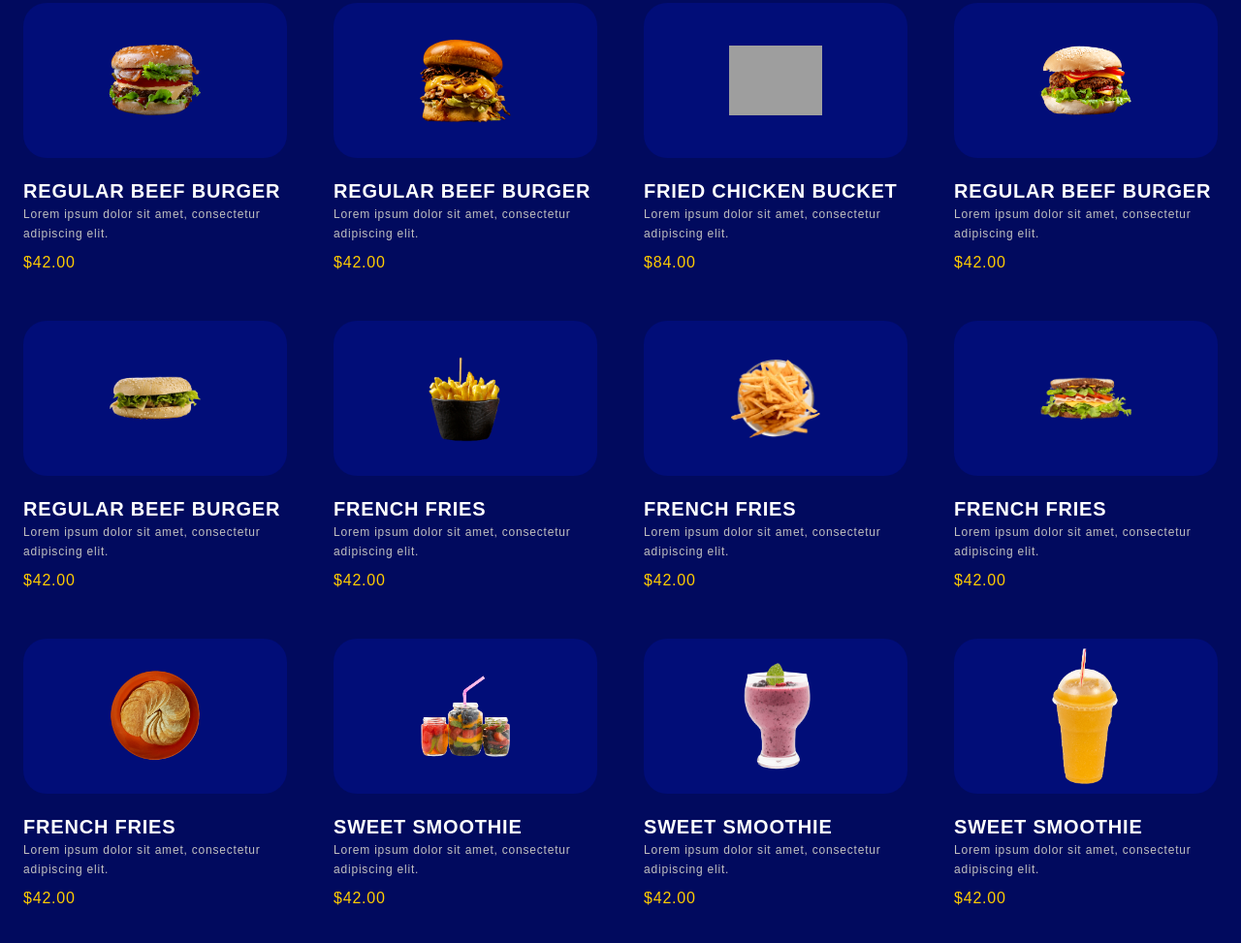
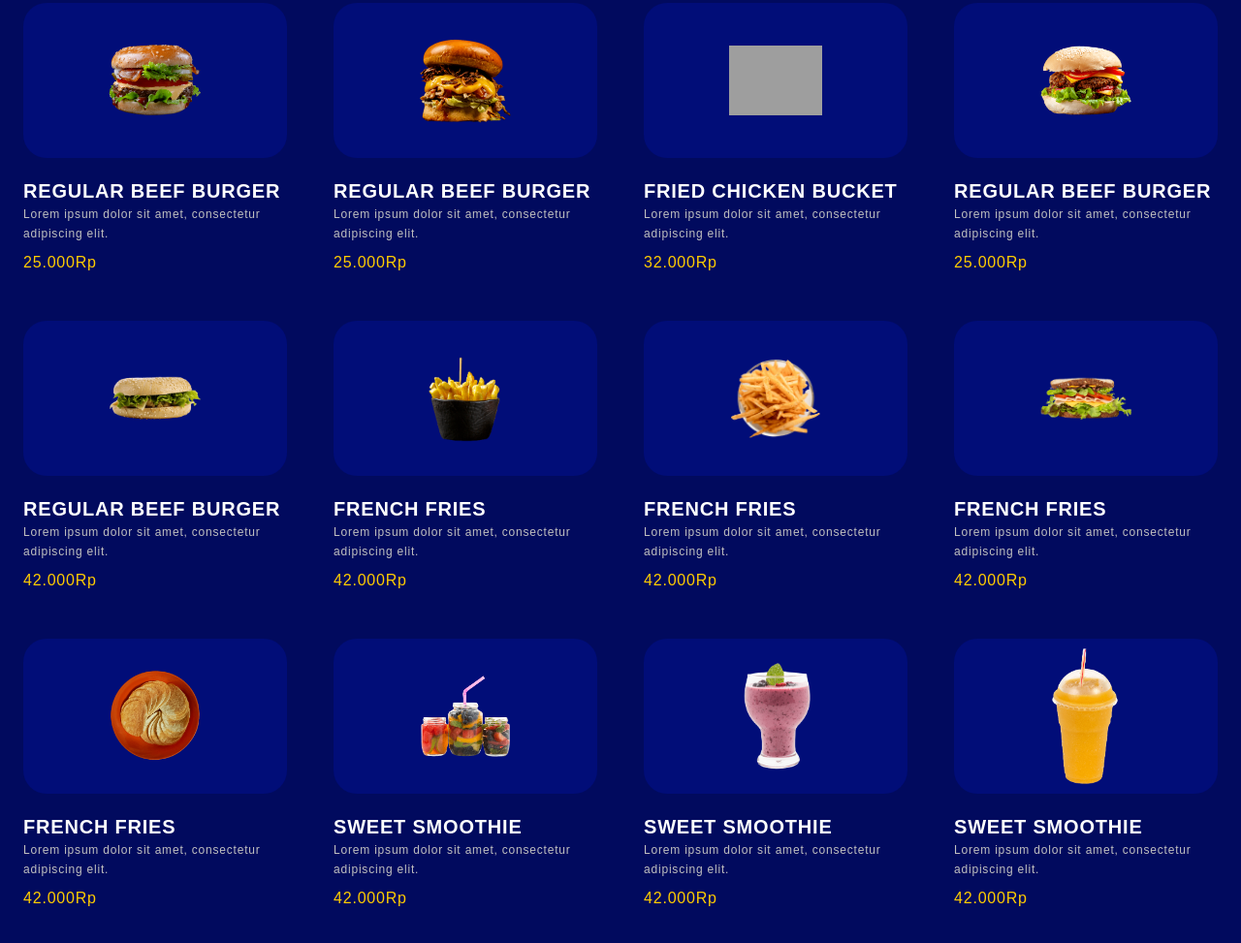
Before and after one commit to AryaaaRpl/Fried-Chicken-Burger-With-Tailwind-CSS, a website: page index.html in a window 1280 px wide. Shown: the part 1815-2788 px from the top of the page at 97% size. Drawn offline with nearby package versions, Linux system fonts and the light colour scheme; grey boxes are pictures that could not be loaded.

Commit message:
Update index.html

```diff
--- a/index.html
+++ b/index.html
@@ -140,7 +140,7 @@
 
             <div>
               <div class="mb-2">
-                <h4 class="card__title">Food</h4>
+                <h4 class="card__title">Snacks</h4>
                 <p class="text-xs">Lorem ipsum dolor sit.</p>
               </div>
 
@@ -156,7 +156,7 @@
 
             <div>
               <div class="mb-2">
-                <h4 class="card__title">Food</h4>
+                <h4 class="card__title">Drinks</h4>
                 <p class="text-xs">Lorem ipsum dolor sit.</p>
               </div>
 
@@ -263,7 +263,7 @@
                     <p class="paragraph">Lorem ipsum dolor sit amet, consectetur adipiscing elit.</p>
                   </div>
 
-                  <p class="text-secondaryColor">$42.00</p>
+                  <p class="text-secondaryColor">25.000Rp</p>
                 </div>
               </li>
 
@@ -278,7 +278,7 @@
                     <p class="paragraph">Lorem ipsum dolor sit amet, consectetur adipiscing elit.</p>
                   </div>
 
-                  <p class="text-secondaryColor">$42.00</p>
+                  <p class="text-secondaryColor">25.000Rp</p>
                 </div>
               </li>
 
@@ -293,7 +293,7 @@
                     <p class="paragraph">Lorem ipsum dolor sit amet, consectetur adipiscing elit.</p>
                   </div>
 
-                  <p class="text-secondaryColor">$84.00</p>
+                  <p class="text-secondaryColor">32.000Rp</p>
                 </div>
               </li>
 
@@ -308,7 +308,7 @@
                     <p class="paragraph">Lorem ipsum dolor sit amet, consectetur adipiscing elit.</p>
                   </div>
 
-                  <p class="text-secondaryColor">$42.00</p>
+                  <p class="text-secondaryColor">25.000Rp</p>
                 </div>
               </li>
 
@@ -323,7 +323,7 @@
                     <p class="paragraph">Lorem ipsum dolor sit amet, consectetur adipiscing elit.</p>
                   </div>
 
-                  <p class="text-secondaryColor">$42.00</p>
+                  <p class="text-secondaryColor">42.000Rp</p>
                 </div>
               </li>
 
@@ -339,7 +339,7 @@
                     <p class="paragraph">Lorem ipsum dolor sit amet, consectetur adipiscing elit.</p>
                   </div>
 
-                  <p class="text-secondaryColor">$42.00</p>
+                  <p class="text-secondaryColor">42.000Rp</p>
                 </div>
               </li>
 
@@ -354,7 +354,7 @@
                     <p class="paragraph">Lorem ipsum dolor sit amet, consectetur adipiscing elit.</p>
                   </div>
 
-                  <p class="text-secondaryColor">$42.00</p>
+                  <p class="text-secondaryColor">42.000Rp</p>
                 </div>
               </li>
 
@@ -369,7 +369,7 @@
                     <p class="paragraph">Lorem ipsum dolor sit amet, consectetur adipiscing elit.</p>
                   </div>
 
-                  <p class="text-secondaryColor">$42.00</p>
+                  <p class="text-secondaryColor">42.000Rp</p>
                 </div>
               </li>
 
@@ -384,7 +384,7 @@
                     <p class="paragraph">Lorem ipsum dolor sit amet, consectetur adipiscing elit.</p>
                   </div>
 
-                  <p class="text-secondaryColor">$42.00</p>
+                  <p class="text-secondaryColor">42.000Rp</p>
                 </div>
               </li>
           </li>
@@ -400,7 +400,7 @@
                     <p class="paragraph">Lorem ipsum dolor sit amet, consectetur adipiscing elit.</p>
                   </div>
 
-                  <p class="text-secondaryColor">$42.00</p>
+                  <p class="text-secondaryColor">42.000Rp</p>
                 </div>
               </li>
 
@@ -415,7 +415,7 @@
                     <p class="paragraph">Lorem ipsum dolor sit amet, consectetur adipiscing elit.</p>
                   </div>
 
-                  <p class="text-secondaryColor">$42.00</p>
+                  <p class="text-secondaryColor">42.000Rp</p>
                 </div>
               </li>
 
@@ -430,7 +430,7 @@
                     <p class="paragraph">Lorem ipsum dolor sit amet, consectetur adipiscing elit.</p>
                   </div>
 
-                  <p class="text-secondaryColor">$42.00</p>
+                  <p class="text-secondaryColor">42.000Rp</p>
                 </div>
               </li>
 
@@ -445,7 +445,7 @@
                     <p class="paragraph">Lorem ipsum dolor sit amet, consectetur adipiscing elit.</p>
                   </div>
 
-                  <p class="text-secondaryColor">$42.00</p>
+                  <p class="text-secondaryColor">42.000Rp</p>
                 </div>
               </li>
 
```
